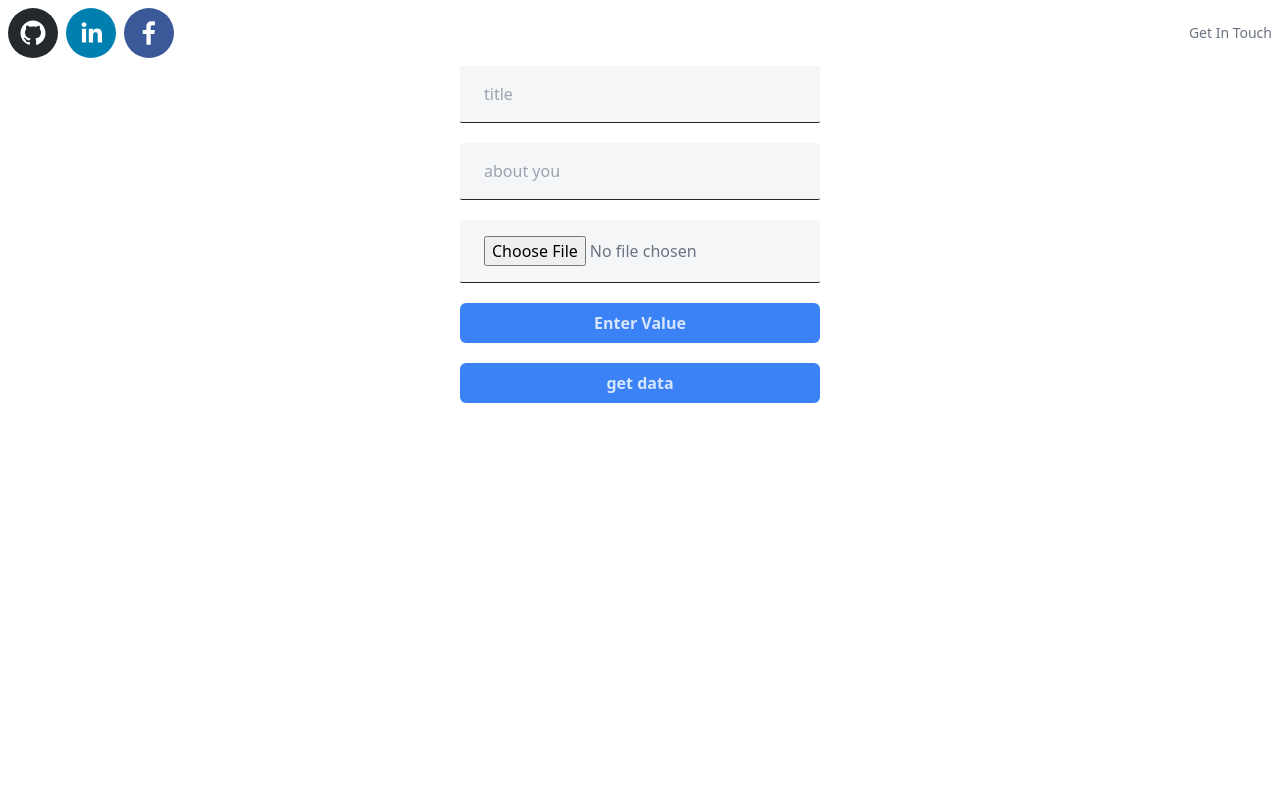
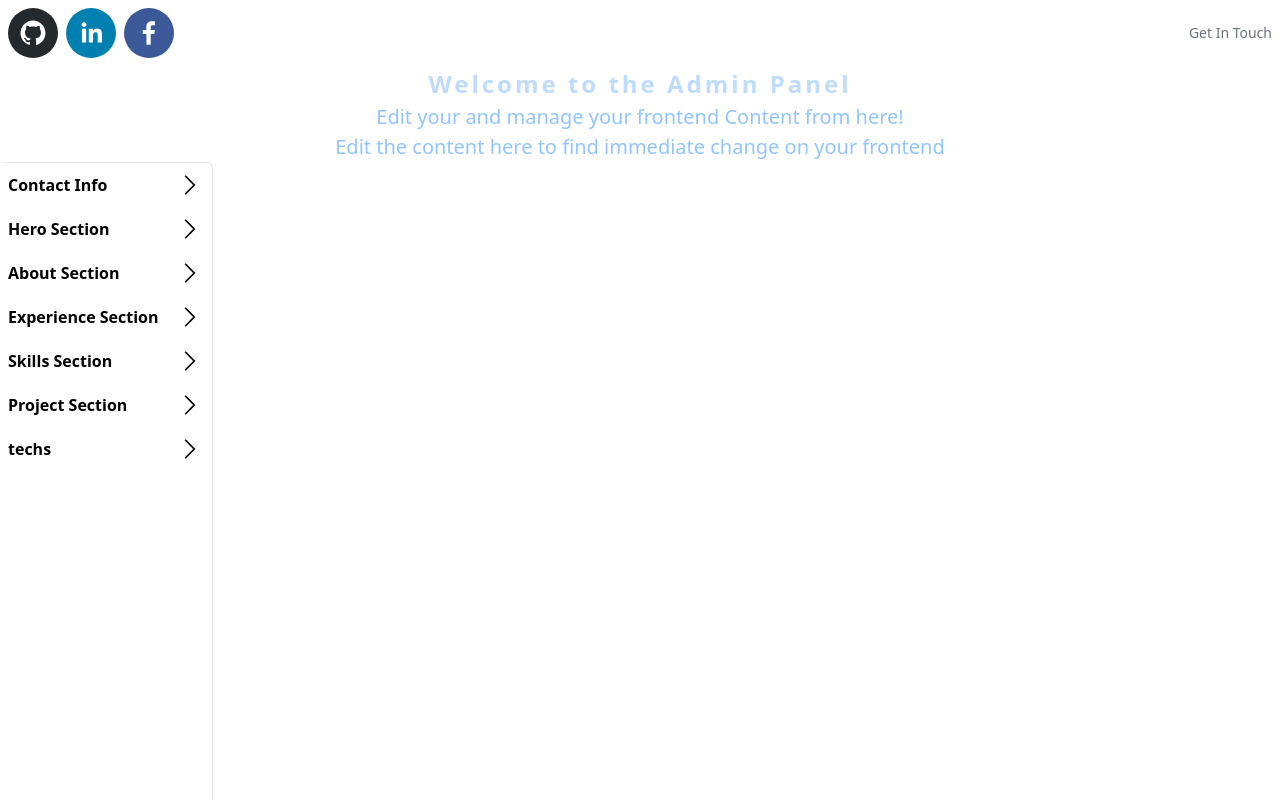
Before and after one commit to moe-9dtech/my-web, a Next.js app: page /admin in a window 1280 px wide. Shown: the top 800 px of the page. Built offline with nearby package versions, Linux system fonts and the light colour scheme.

Commit message:
components for forms created successfully

```diff
--- a/app/(adminPages)/admin/page.tsx
+++ b/app/(adminPages)/admin/page.tsx
@@ -1,9 +1,13 @@
 "use client";
 import React, { useState } from "react";
+import AdminLayout from "../layout";
+import { ChevronRightIcon } from "@heroicons/react/24/solid";
+import { ListItem } from "@/typings";
+import RenderForms from "@/app/components/renderForms";
 
 type Props = {};
 
-export default function Page({}: Props) {
+export default function AdminPage({}: Props) {
   const [title, setTitel] = useState<string>("");
   const [message, setMessage] = useState<string>("");
   const [file, setFile] = useState<File | null>(null);
@@ -67,7 +71,51 @@ export default function Page({}: Props) {
     }
   }
 
+
+const [menuItems, setMenuItems] = useState<ListItem[]>([
+    {id: 1, status: false, text: 'Contact Info', component: "ContactForm"},
+    {id: 2, status: false, text: 'Hero Section', component: "HeroForm"},
+    {id: 3, status: false, text: 'About Section', component: "AboutForm"},
+    {id: 4, status: false, text: 'Experience Section', component: "ExperienceForm"},
+    {id: 5, status: false, text: 'Skills Section', component: "SkillsForm"},
+    {id: 6, status: false, text: 'Project Section', component: "ProjectsForm"},
+    {id: 7, status: false, text: 'techs', component: "TechsForm"},
+  ])
+
+  const handleMenueClick = (itemId:number) => {
+    const updatedItems = menuItems.map((item) =>
+      item.id === itemId ? { ...item, status: !item.status } : { ...item, status: false });
+
+    setMenuItems(updatedItems)
+    console.log(menuItems);
+
+  }
+
   return (
+    <div>
+      <div className="flex flex-col items-center justify-center">
+        <h3 className='text-blue-200 font-semibold text-[24px] tracking-[3px]'>Welcome to the Admin Panel</h3>
+        <p className='text-blue-300 font-normal text-[20px]'>Edit your and manage your frontend Content from here!</p>
+        <p className='text-blue-300 font-normal text-[20px]'>Edit the content here to find immediate change on your frontend</p>
+      </div>
+      <div className="flex flex-row">
+        <div className="w-1/6 border-t border-r border-solid h-screen rounded-md">
+          <ul className='text-black font-semibold'>
+            {menuItems.map((item) => (
+              <li
+                key={item.id}
+                onClick={() => handleMenueClick(item.id)}
+                className='group p-2 hover:bg-slate-300 hover:cursor-pointer transition-all ease-in-out duration-300 flex flex-row items-center justify-between'
+              >
+                {item.text}
+              <ChevronRightIcon className='h-7 group-hover:translate-x-3 transition-all ease-in-out duration-300'/>
+              </li>
+            ))}
+
+          </ul>
+        </div>
+        <RenderForms menueStatus={ menuItems } />
+      </div>
     <div className="flex flex-col max-w-7xl justify-center items-center mx-auto">
       <form className="flex flex-col space-y-5">
         <input
@@ -111,5 +159,6 @@ export default function Page({}: Props) {
         </button>
       </form>
     </div>
+    </div>
   );
 }
--- a/app/(adminPages)/layout.tsx
+++ b/app/(adminPages)/layout.tsx
@@ -11,10 +11,10 @@ export const metadata: Metadata = {
 export default function AdminLayout({
     children,
 }: {children: React.ReactNode}) {
+
   return (
     <div>
-    <div>{children}</div>
-
+        <div className='w-100 justify-center items-center'>{children}</div>
     </div>
   )
 }
--- /dev/null
+++ b/app/components/aboutForm.tsx
@@ -0,0 +1,9 @@
+import React from 'react'
+
+type Props = {}
+
+export default function AboutForm({}: Props) {
+  return (
+    <div>AboutForm</div>
+  )
+}
--- /dev/null
+++ b/app/components/contactForm.tsx
@@ -0,0 +1,9 @@
+import React from 'react'
+
+type Props = {}
+
+export default function ContactForm({}: Props) {
+  return (
+    <div>ContactForm</div>
+  )
+}
--- /dev/null
+++ b/app/components/experienceForm.tsx
@@ -0,0 +1,9 @@
+import React from 'react'
+
+type Props = {}
+
+export default function ExperienceForm({}: Props) {
+  return (
+    <h3 className='text-red-500'>experienceForm</h3>
+  )
+}
--- /dev/null
+++ b/app/components/heroForm.tsx
@@ -0,0 +1,9 @@
+import React from 'react'
+
+type Props = {}
+
+export default function HeroForm({}: Props) {
+  return (
+    <div>HeroForm</div>
+  )
+}
--- /dev/null
+++ b/app/components/projectsForm.tsx
@@ -0,0 +1,9 @@
+import React from 'react'
+
+type Props = {}
+
+export default function ProjectsForm({}: Props) {
+  return (
+    <div>ProjectsForm</div>
+  )
+}
--- /dev/null
+++ b/app/components/renderForms.tsx
@@ -0,0 +1,44 @@
+import { ListItem } from "@/typings";
+import React from "react";
+import AboutForm from "./aboutForm";
+import ContactForm from "./contactForm";
+import ExperienceForm from "./experienceForm";
+import HeroForm from "./heroForm";
+import ProjectsForm from "./projectsForm";
+import SkillsForm from "./skillsForm";
+import TechsForm from "./techsForm";
+
+type Props = {
+  menueStatus: ListItem[];
+};
+
+const componentMap: Record<string, React.FC<Props>> = {
+    AboutForm,
+    ContactForm,
+    ExperienceForm,
+    HeroForm,
+    ProjectsForm,
+    SkillsForm,
+    TechsForm,
+}
+
+export default function RenderForms({ menueStatus }: Props) {
+    let activeTab = menueStatus.find((item, id) => {
+        return item.status === true;
+    });
+    console.log(activeTab);
+
+    return (
+        <div className="w-100">
+            <h1>
+                {
+                    activeTab ? (
+                        React.createElement(componentMap[activeTab.component])
+                    ) : (
+                        ""
+                )}
+            </h1>
+        </div>
+    );
+
+}
--- /dev/null
+++ b/app/components/skillsForm.tsx
@@ -0,0 +1,9 @@
+import React from 'react'
+
+type Props = {}
+
+export default function SkillsForm({}: Props) {
+  return (
+    <div>SkillsForm</div>
+  )
+}
--- /dev/null
+++ b/app/components/techsForm.tsx
@@ -0,0 +1,9 @@
+import React from 'react'
+
+type Props = {}
+
+export default function TechsForm({}: Props) {
+  return (
+    <div>TechsForm</div>
+  )
+}
```
Also changed, not shown: typings.d.ts (+7 -0 lines).
